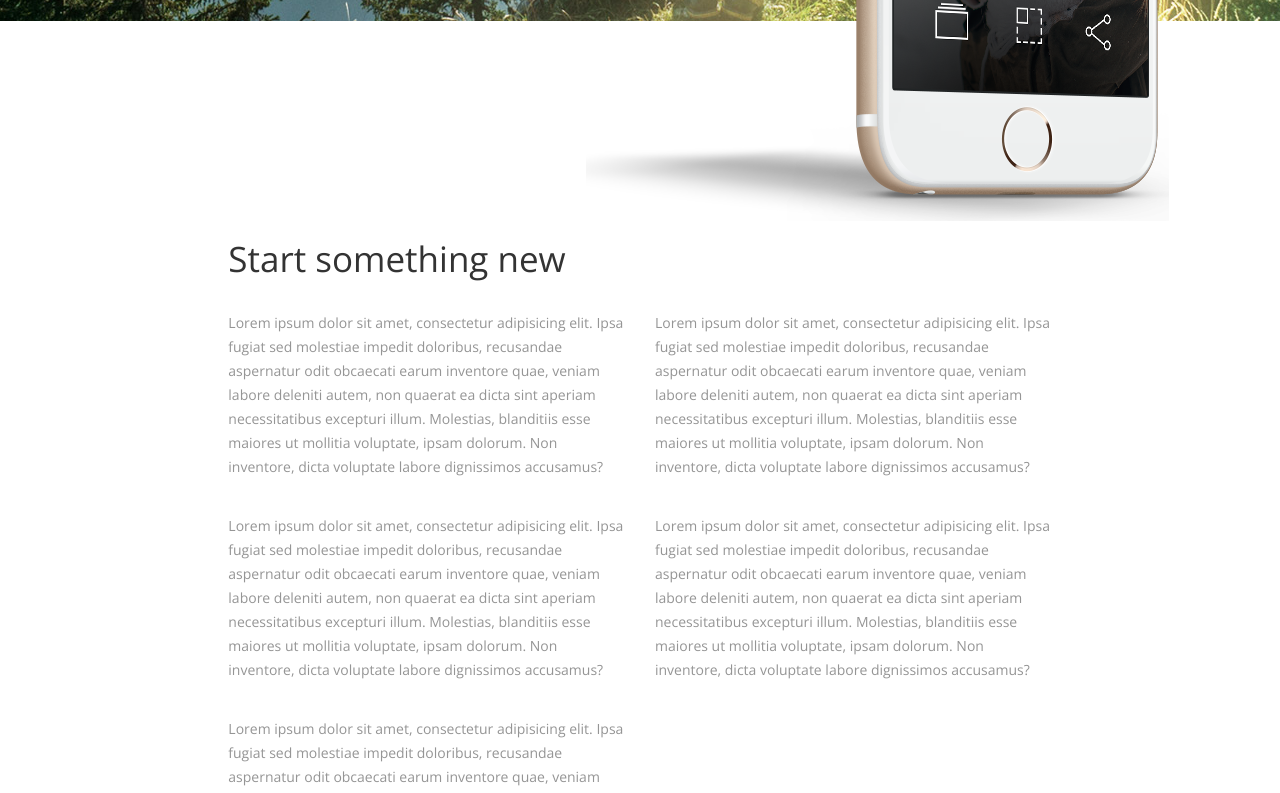
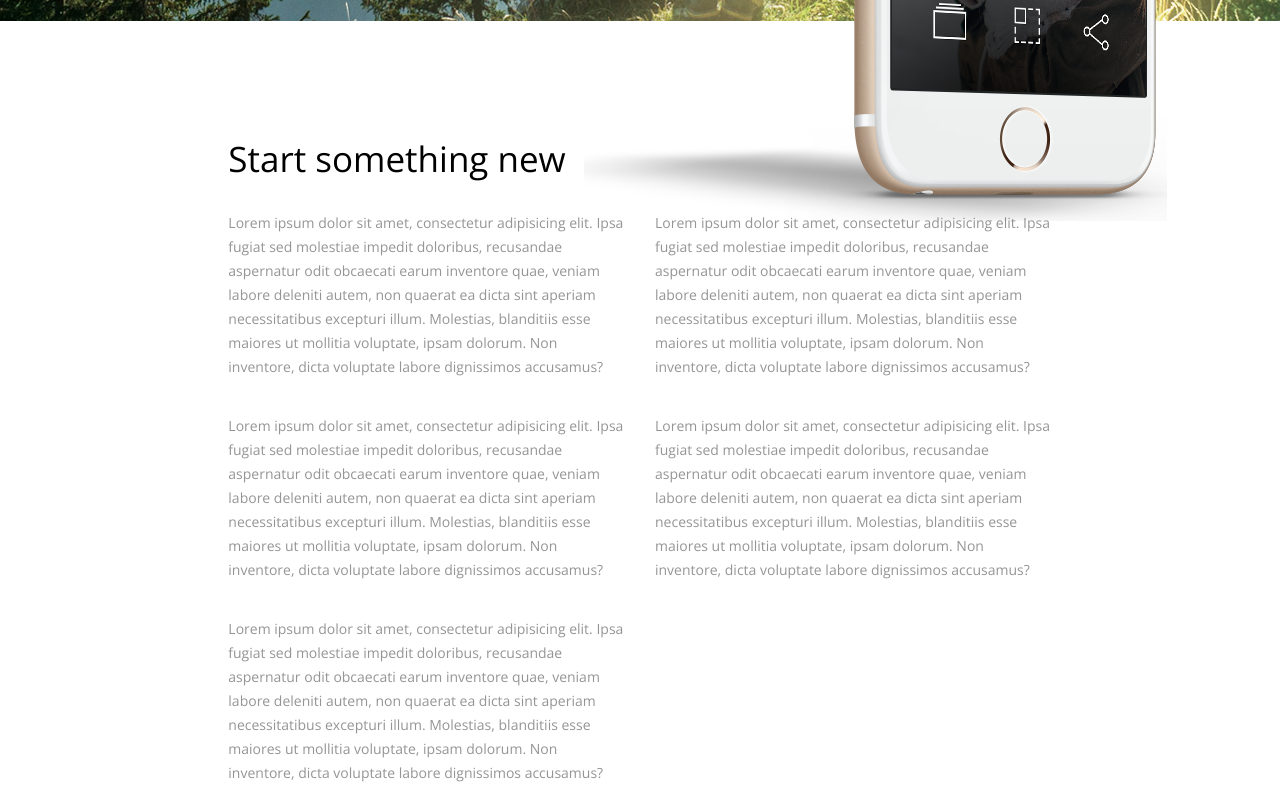
Before and after one commit to Paganini1987/work2, a website: page app/index.html in a window 1280 px wide. Shown: the part 940-1733 px from the top of the page. Drawn offline with nearby package versions, Linux system fonts and the light colour scheme.

Commit message:
Добавил медиазапрос

```diff
--- a/app/css/main.css
+++ b/app/css/main.css
@@ -1,6 +1,11 @@
 body {
 	width: 100%;
 	height: 100%;
+}
+@media (min-width: 992px) {
+  .start-start  {
+    margin-top: -100px;
+  }
 }
 .header {
 	display: block;
@@ -59,6 +64,7 @@ body {
 	font-size: 35px;
 	line-height: 35px;
 	margin-bottom: 35px;
+	color: black;
 }
 .start_left, .start_right {
 	font-family: 'Open Sans';
--- a/app/index.html
+++ b/app/index.html
@@ -22,6 +22,7 @@
 	<div class="container-fluid">
 		<div class="row">
 			<div class="col-md-8 col-md-offset-2">
+				<div class="row">
 					<div class="header_logo col-md-12">
 						<img src="img/logo.png" alt="logo" class="header_logo_img">
 						<span class="header_logo_text">take</span>
@@ -36,12 +37,13 @@
 				</div>
 			</div>
 		</div>
+	</div>
 </header>
 <main class="start">
 	<div class="container-fluid">
 		<div class="row">
 			<div class="col-md-8 col-md-offset-2">
-					<div class="row">
+					<div class="start-start row">
 						<h1 class="col-md-12">Start something new</h1>
 						<div class="start_left col-md-6">
 							<p>Lorem ipsum dolor sit amet, consectetur adipisicing elit. Ipsa fugiat sed molestiae impedit doloribus, recusandae aspernatur odit obcaecati earum inventore quae, veniam labore deleniti autem, non quaerat ea dicta sint aperiam necessitatibus excepturi illum. Molestias, blanditiis esse maiores ut mollitia voluptate, ipsam dolorum. Non inventore, dicta voluptate labore dignissimos accusamus?</p>
```
Lines whose indentation alone changed are shown as unchanged.
